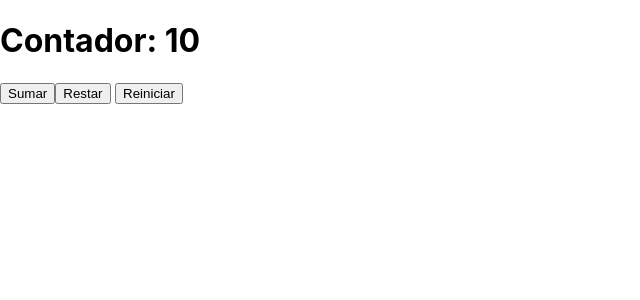
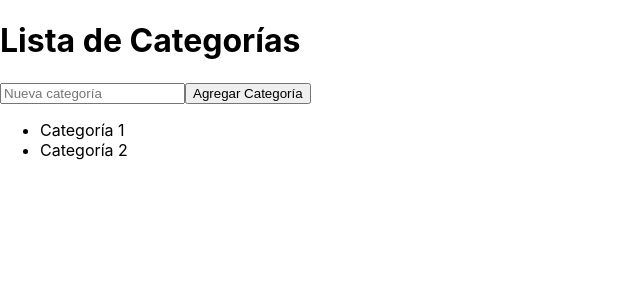
Before and after one commit to stzdiego/ED-A2, a React (Create React App) app in the folder my-app/: page / in a window 1280 px wide. Shown: the top 300 px of the page, without its empty margins (0-640 px from the left). Built offline with nearby package versions, Linux system fonts and the light colour scheme.

Commit message:
React_EntradaCategorias

```diff
--- /dev/null
+++ b/my-app/src/Components/CategoryApp.jsx
@@ -0,0 +1,48 @@
+import React, { useState } from 'react';
+
+const CategoryApp = () => {
+    // Hook para manejar el valor del input
+    const [inputValue, setInputValue] = useState('');
+
+    // Hook para manejar la lista de categorías
+    const [categories, setCategories] = useState(['Categoría 1', 'Categoría 2']);
+
+    // Función que maneja los cambios en el input
+    const handleInputChange = (e) => {
+        setInputValue(e.target.value);  // Actualizamos el valor del input
+    };
+
+    // Función que agrega una nueva categoría a la lista
+    const handleAddCategory = () => {
+        if (inputValue.trim().length > 0) {
+            setCategories([...categories, inputValue]);  // Añadir la nueva categoría
+            setInputValue('');  // Limpiar el campo de entrada
+        }
+    };
+
+    return (
+        <div>
+            <h1>Lista de Categorías</h1>
+
+            {/* Input para ingresar nueva categoría */}
+            <input
+                type="text"
+                value={inputValue}
+                onChange={handleInputChange}
+                placeholder="Nueva categoría"
+            />
+
+            {/* Botón para agregar la categoría */}
+            <button onClick={handleAddCategory}>Agregar Categoría</button>
+
+            {/* Mostrar las categorías en una lista */}
+            <ul>
+                {categories.map((category, index) => (
+                    <li key={index}>{category}</li>
+                ))}
+            </ul>
+        </div>
+    );
+};
+
+export default CategoryApp;
--- a/my-app/src/index.js
+++ b/my-app/src/index.js
@@ -5,11 +5,12 @@ import App from './App';
 import reportWebVitals from './reportWebVitals';
 import FirstApp from "./Components/FirstApp";
 import CounterApp from "./Components/CounterApp";
+import CategoryApp from "./Components/CategoryApp";
 
 const root = ReactDOM.createRoot(document.getElementById('root'));
 root.render(
   <React.StrictMode>
-    <CounterApp />
+    <CategoryApp />
   </React.StrictMode>
 );
 
```
